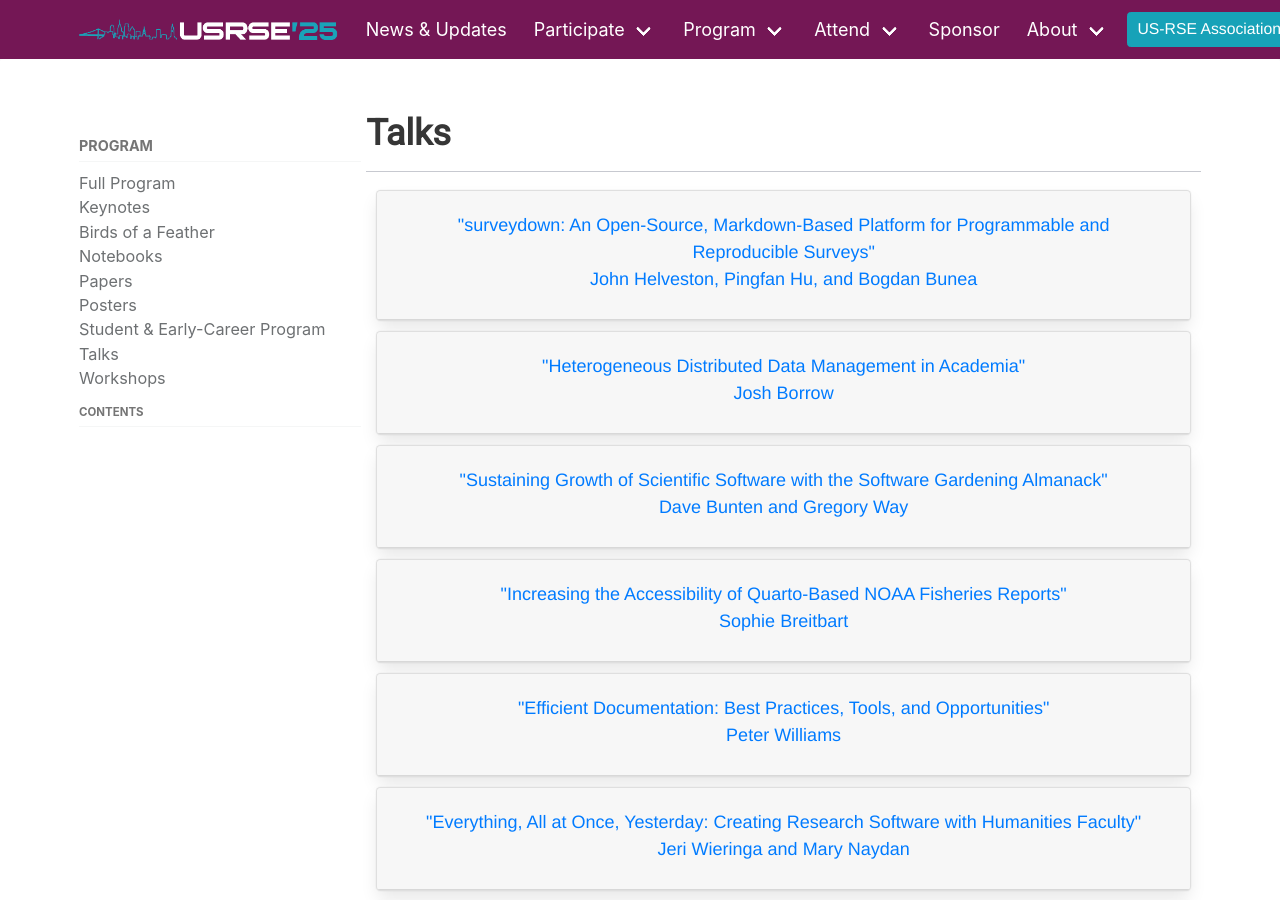
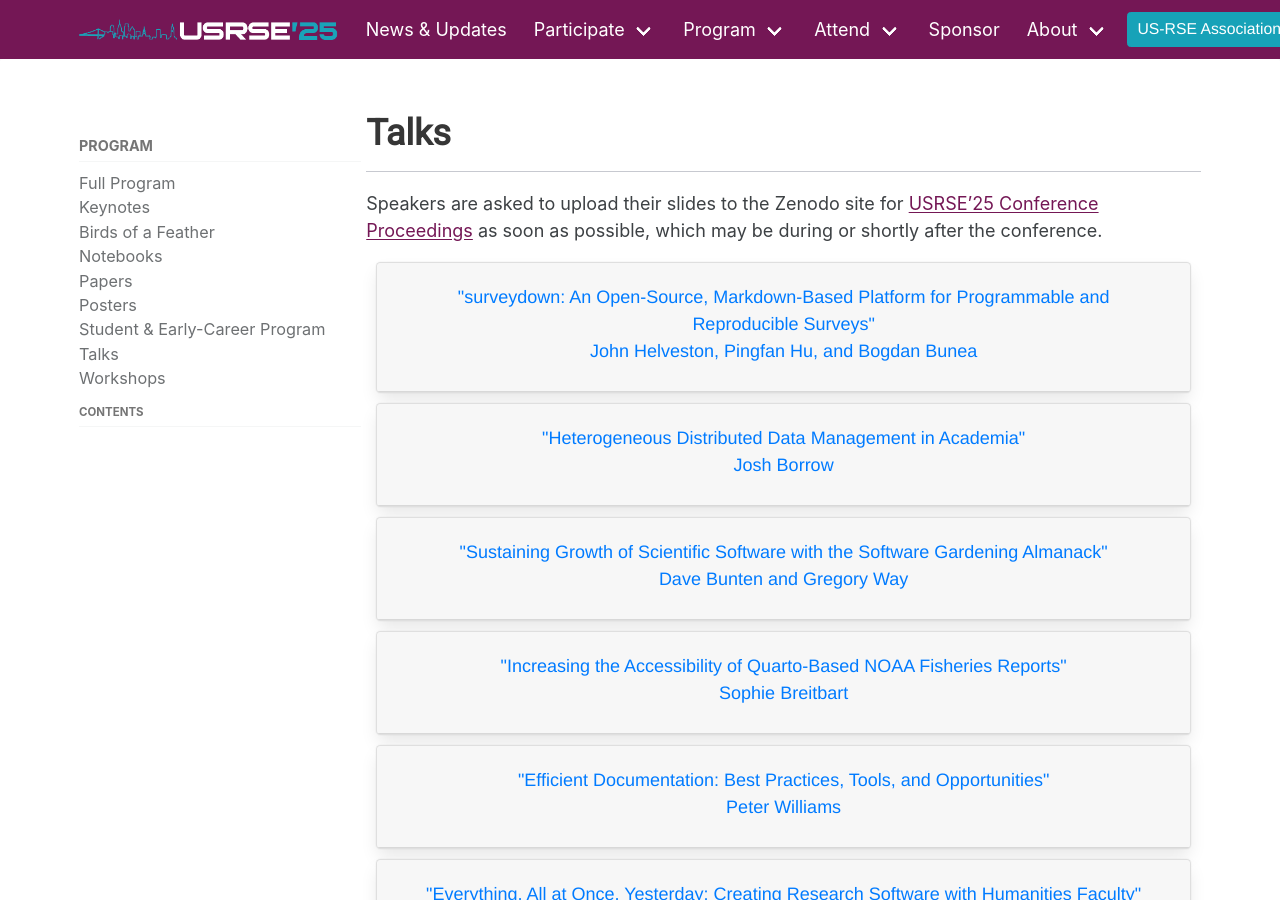
Before and after one commit to USRSE/usrse25, a Jekyll site: the page built from pages/program/talks.md, in a window 1280 px wide and 900 px high. Built offline with Jekyll 4.4.1, drawn with Linux system fonts in a browser that asks for light colours; a style sheet for code colours, icons or effects is not loaded.

Commit message:
Update talks.md
note about the proceedings

```diff
--- a/pages/program/talks.md
+++ b/pages/program/talks.md
@@ -7,6 +7,10 @@
 menubar_toc: true
 set_last_modified: true
 ---
+
+Speakers are asked to upload their slides to the Zenodo site for
+[USRSE'25 Conference Proceedings](https://zenodo.org/communities/usrse25/records?q=&l=list&p=1&s=10&sort=newest)
+as soon as possible, which may be during or shortly after the conference.
 
 <div id="accordion">
 
```
